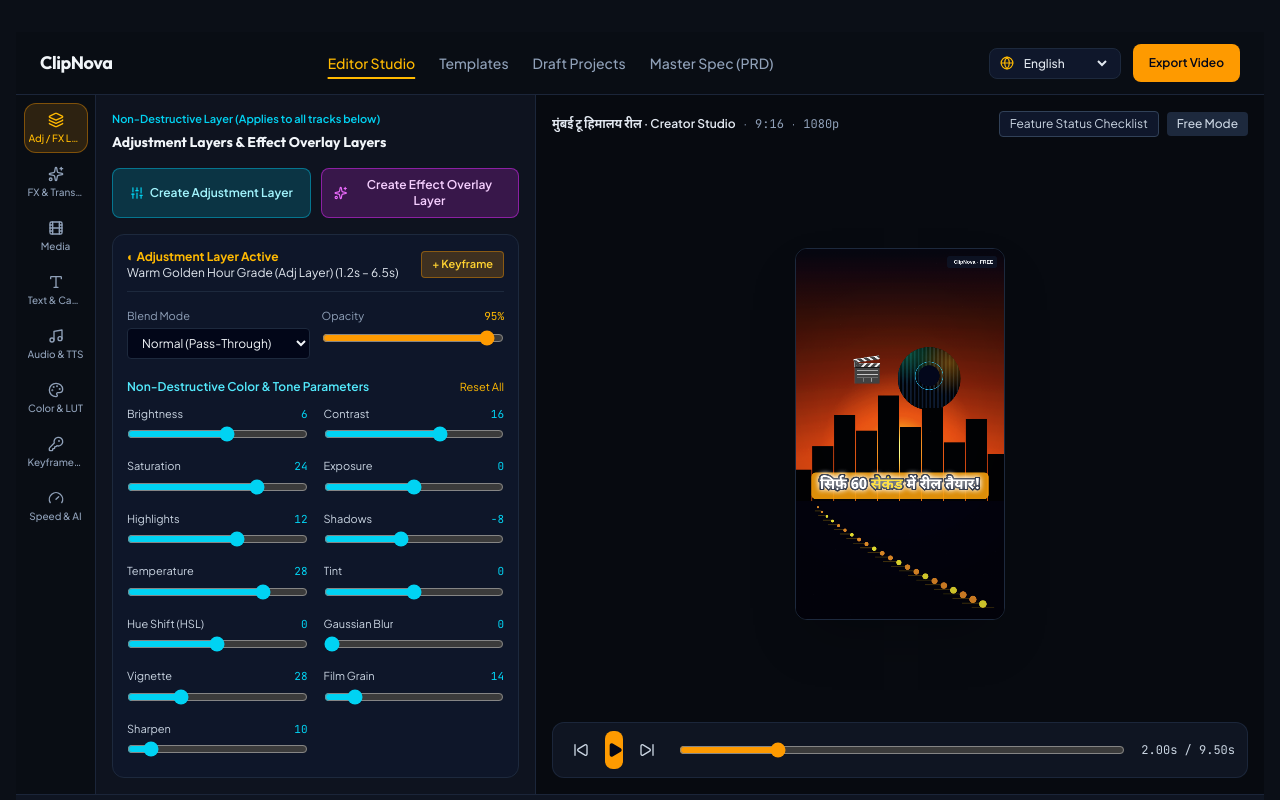
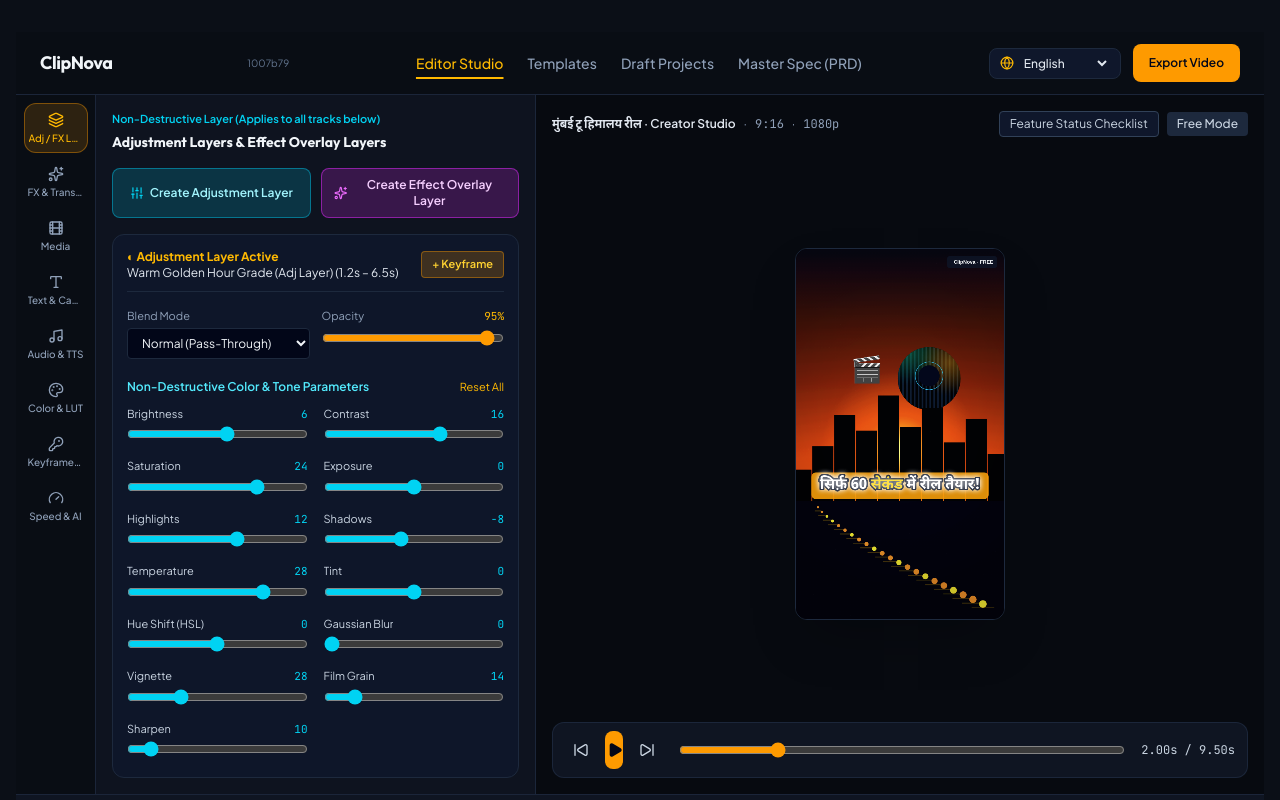
Before and after one commit to yoonechauhan154-jpg/novacut, a React (Vite) app: page / in a window 1280 px wide. Shown: the top 800 px of the page. Built offline with nearby package versions, Linux system fonts and the light colour scheme; a web font is replaced by a local one; what @capacitor/core would draw is missing.

Commit message:
add build hash to header for verification

```diff
--- a/src/App.tsx
+++ b/src/App.tsx
@@ -1177,6 +1177,7 @@
         >
           ClipNova
         </a>
+        <span className="text-[10px] text-slate-500 shrink-0 whitespace-nowrap ml-2">1007b79</span>
 
         {/* Zone 2: 4 concise single-line text navigation links */}
         <nav className="flex items-center gap-6 text-sm font-medium text-slate-400 flex-wrap">
```
